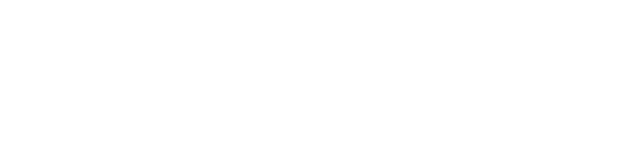
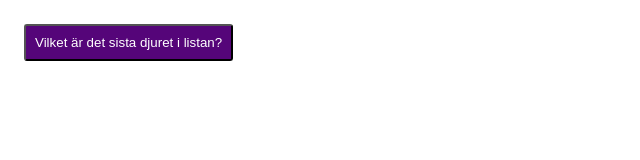
Before and after one commit to ninokhodr/JavaScript-Lektion-6-uppgifter, a plain HTML site: page index.html in a window 1280 px wide. Shown: the whole page, without its empty margins (0-640 px from the left). Drawn offline with Linux system fonts and the light colour scheme.

Commit message:
Added Button

```diff
--- a/index.html
+++ b/index.html
@@ -4,9 +4,15 @@
     <meta charset="UTF-8">
     <meta name="viewport" content="width=device-width, initial-scale=1.0">
     <title>Document</title>
+    <link rel="stylesheet" href="styles.css">
     <script defer src="script.js"></script>
 </head>
+
 <body>
+
+<div class="container">
+    <button onclick="variables()"> Vilket är det sista djuret i listan? </button>
+</div>
 
 </body>
 </html>
--- a/script.js
+++ b/script.js
@@ -9,3 +9,14 @@ console.log(typeof decimal);
 console.log(typeof string);
 console.log(typeof sant);
 console.log(typeof falskt);
+
+var djur = ["Lejon", "Zebra", "Tiger", "Puma"]
+
+function variables() {
+
+    alert(djur[djur.length - 1])
+}
+
+console.log(djur);
+console.log(djur[3]);
+console.log(djur[djur.length - 1]);
--- a/styles.css
+++ b/styles.css
@@ -0,0 +1,13 @@
+.container {
+    display: flex;
+    flex-direction: row;
+}
+
+.container > button {
+
+    margin: 1rem;
+    padding: 9px;
+    border-radius: 3px;
+    background-color: rgb(85, 5, 121);
+    color: white;
+}
```
